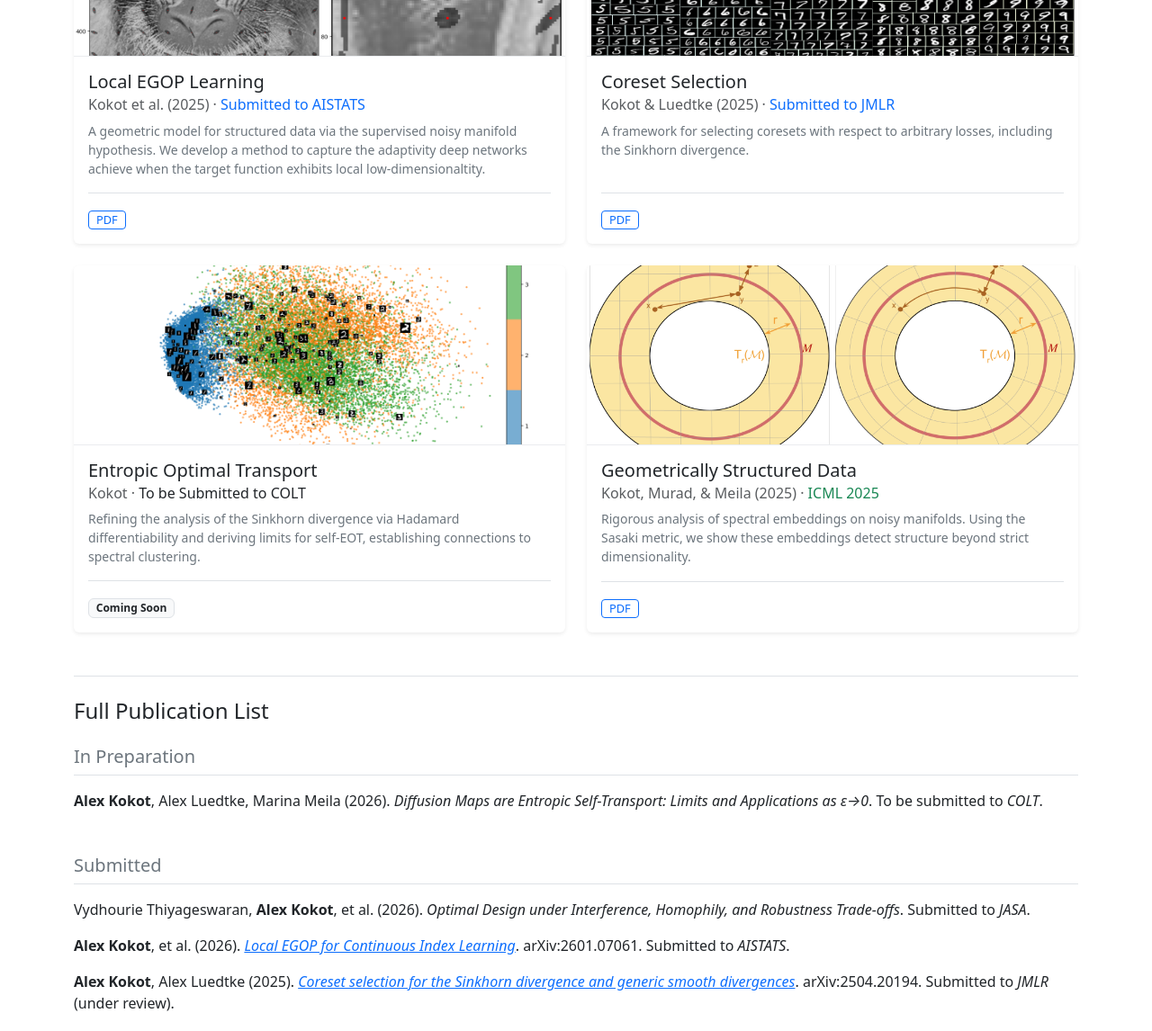
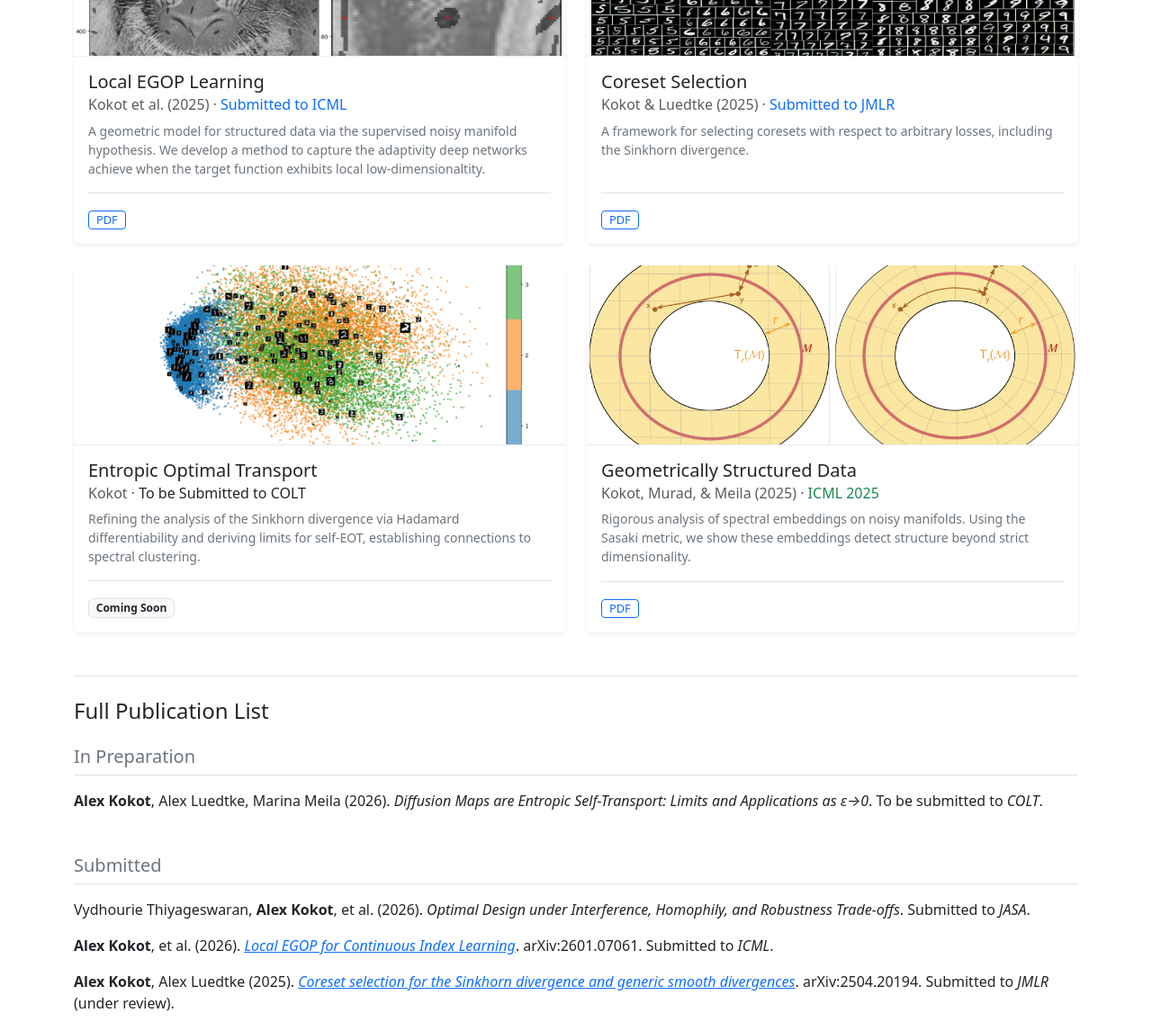
Before and after one commit to amkokot/alex_kokot, a Jekyll site: the page built from research_test.md, in a window 1280 px wide. Shown: the part 480-1626 px from the top of the page at 90% size. Built offline with Jekyll 4.4.1, drawn with Linux system fonts in a browser that asks for light colours.

Commit message:
Add research test page layout

```diff
--- a/research_test.md
+++ b/research_test.md
@@ -69,7 +69,7 @@ permalink: /research/
           <h5 class="card-title text-dark">Local EGOP Learning</h5>
         </a>
 
-        <h6 class="card-subtitle mb-2 text-muted">Kokot et al. (2025) · <span class="text-primary">Submitted to AISTATS</span></h6>
+        <h6 class="card-subtitle mb-2 text-muted">Kokot et al. (2025) · <span class="text-primary">Submitted to ICML</span></h6>
 
         <p class="card-text small text-secondary">
           A geometric model for structured data via the supervised noisy manifold hypothesis. We develop a method to capture the adaptivity deep networks achieve when the target function exhibits local low-dimensionaltity.
@@ -268,7 +268,7 @@ permalink: /research/
     <li class="mb-3">
        <strong>Alex Kokot</strong>, et al. (2026).
        <a href="https://arxiv.org/abs/2601.07061" target="_blank"><em>Local EGOP for Continuous Index Learning</em></a>.
-       arXiv:2601.07061. Submitted to <em>AISTATS</em>.
+       arXiv:2601.07061. Submitted to <em>ICML</em>.
     </li>
     <li class="mb-3">
       <strong>Alex Kokot</strong>, Alex Luedtke (2025).
```
Also changed, not shown: 1 other file.
